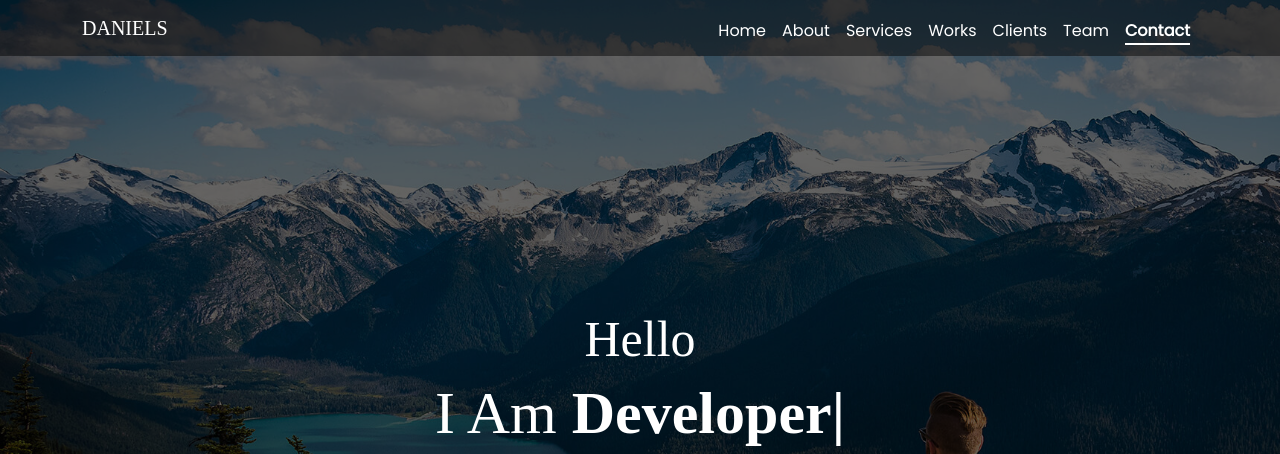
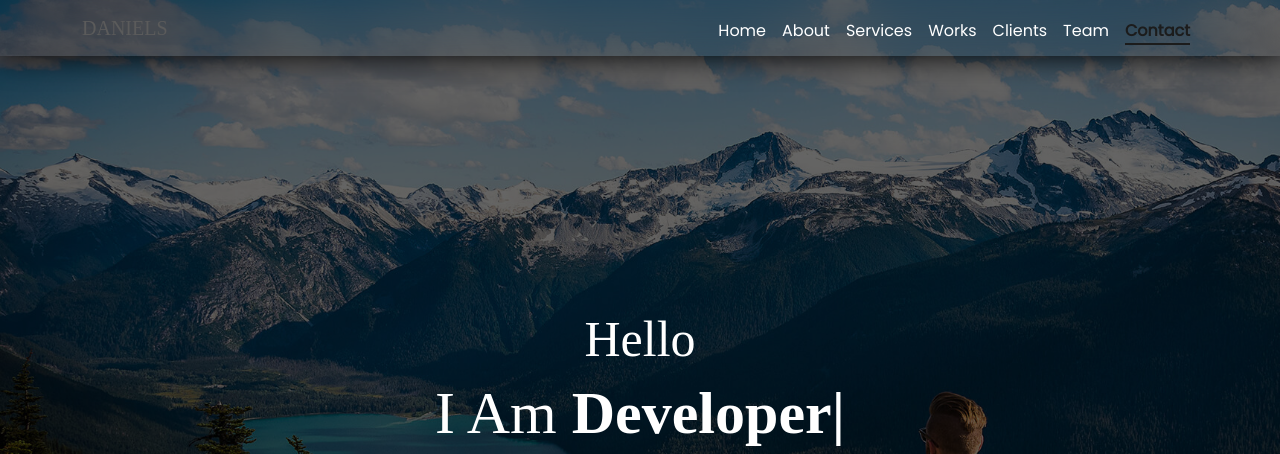
Before and after one commit to magdy246/danials, a plain HTML site: page index.html in a window 1280 px wide. Shown: the top 454 px of the page. Drawn offline with Linux system fonts and the light colour scheme; a web font is replaced by a local one.

Commit message:
update navbar-bg

```diff
--- a/index.html
+++ b/index.html
@@ -24,7 +24,7 @@
     <nav class="navbar navbar-expand-lg fixed-top" id="navbar-id">
         <div class="container">
             <a class="navbar-brand" href="#">DANIELS</a>
-            <button class="navbar-toggler border-0 navbar-dark" name="navbar" type="button" data-bs-toggle="collapse"
+            <button class="navbar-toggler border-0 navbar-white" name="navbar" type="button" data-bs-toggle="collapse"
                 data-bs-target="#navbarSupportedContent" aria-controls="navbarSupportedContent" aria-expanded="false"
                 aria-label="Toggle navigation">
                 <span class="navbar-toggler-icon"></span>
--- a/style-main.css
+++ b/style-main.css
@@ -91,12 +91,13 @@
 }
 
 .navbar {
-    background-color: #0007;
+    backdrop-filter: blur(30px);
+    box-shadow: 0px 0px 30px #000;
 }
 
 .navbar-brand {
     font-family: var(--Montserrat-B);
-    --bs-navbar-brand-color: var(--secondry-color);
+    --bs-navbar-brand-color: var(--bg-color-card);
     --bs-navbar-brand-hover-color: var(--secondry-color);
 }
 
@@ -122,6 +123,7 @@
 
 #navbar-id .nav-underline .nav-link.active,
 .nav-underline .show>.nav-link {
+    color: var(--secondry1-bg-color);
     width: 100%;
 }
 
```
